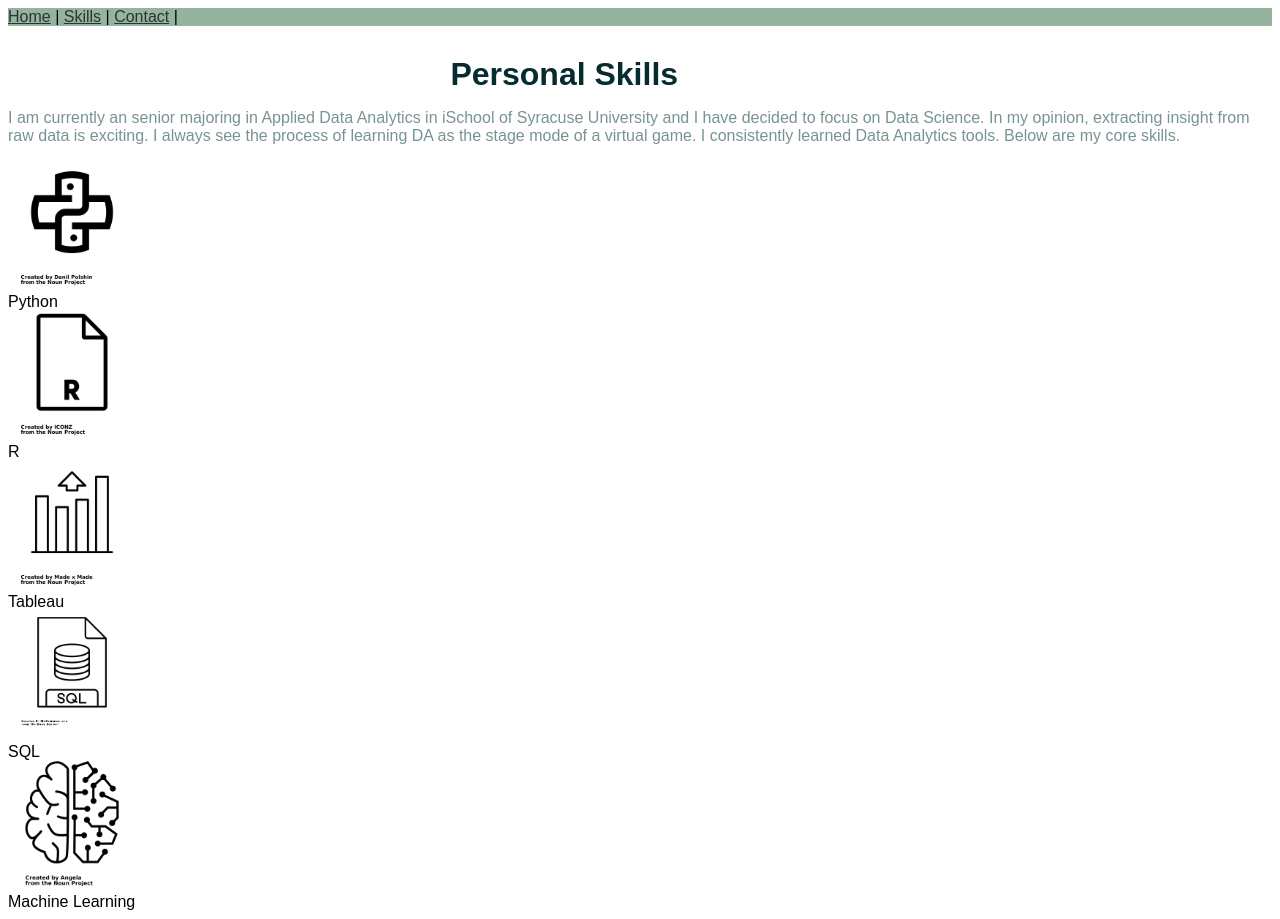
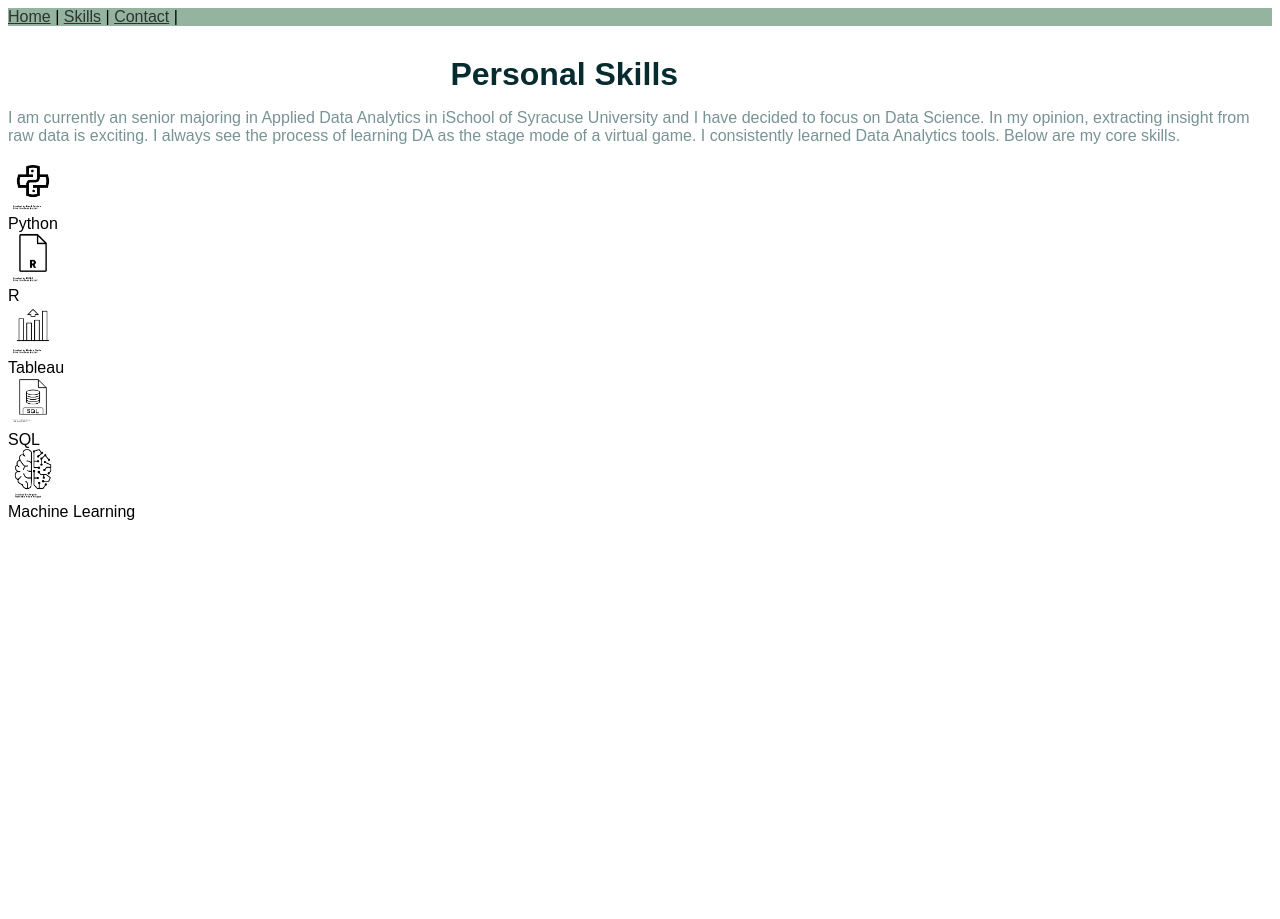
Before and after one commit to EssieYin/ist263, a plain HTML site: page lab09/skill.html in a window 1280 px wide. After the commit the page ends 800 px from the top, so only its background shows below. Drawn offline with Linux system fonts and the light colour scheme.

Commit message:
Update styles.css

```diff
--- a/lab09/styles.css
+++ b/lab09/styles.css
@@ -17,8 +17,8 @@ body {
     }
 
     .skillicon {
-        width:128px;
-        height:128px
+        width:50px;
+        height:50px;
     }
 
     nav {
```
